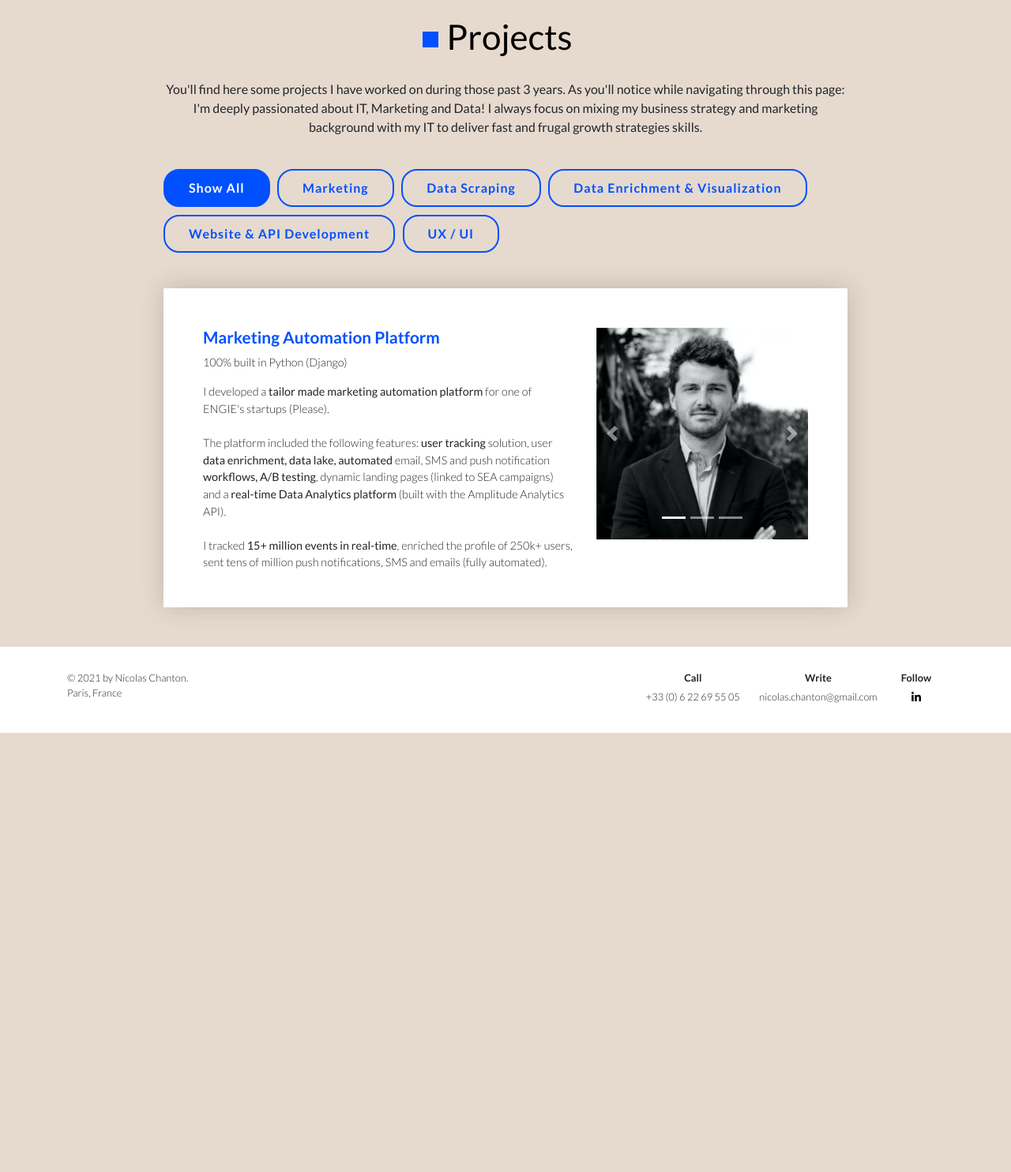
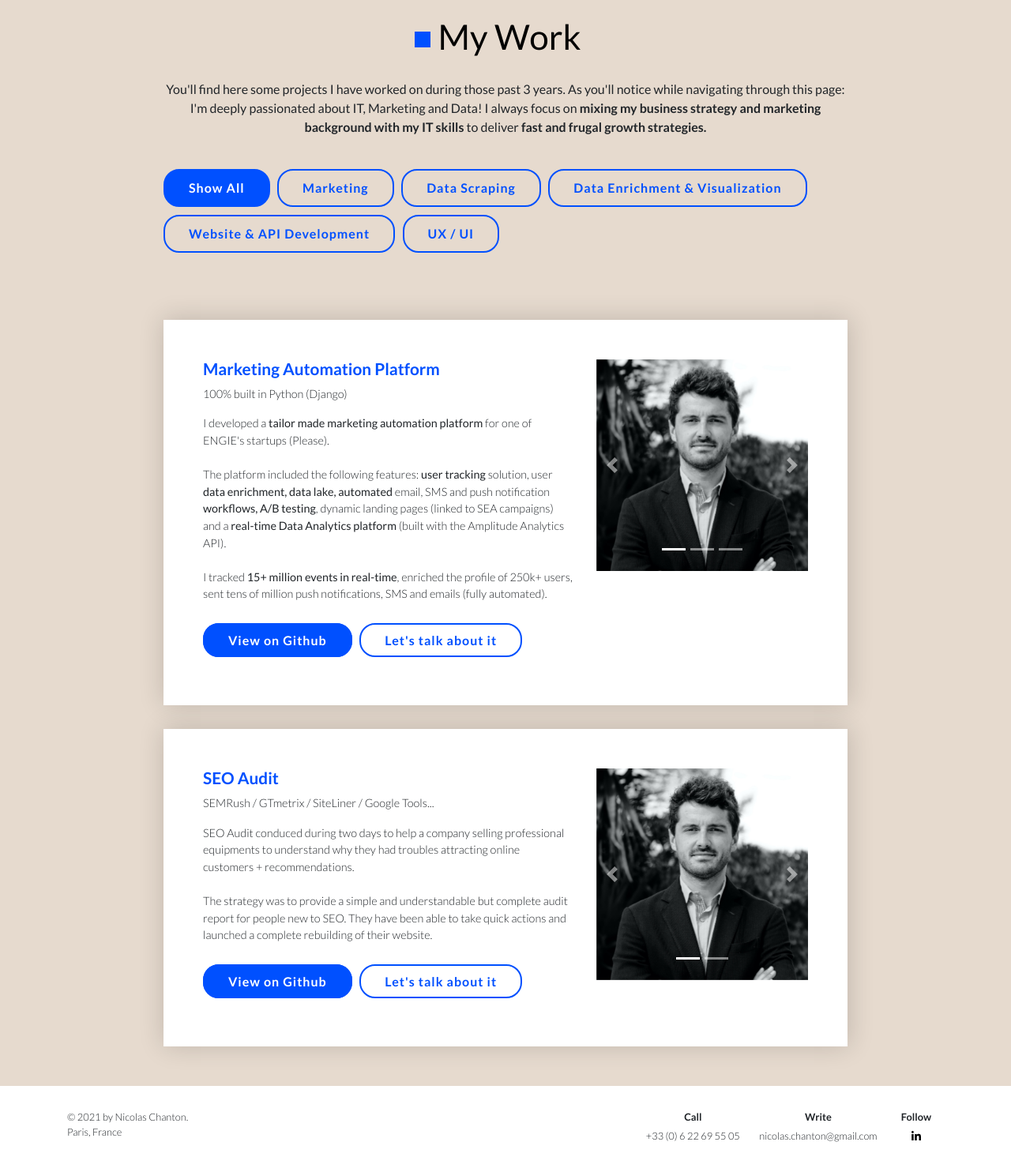
Before and after one commit to nicolaschanton/my-portfolio, a PHP site: page /projects.html in a window 1280 px wide. Shown: the whole page at 79% size. Before the commit the page ends 928 px from the top, so only its background shows below. Run offline with PHP 8.4, Linux system fonts and the light colour scheme; some libraries are stand-ins or nearby versions.

Commit message:
added button section to projects item

```diff
--- a/css/main.css
+++ b/css/main.css
@@ -626,6 +626,12 @@ button:focus {
 
 }
 
+#presentation-projects .right-container-buttons-item {
+    display: inline-block;
+    min-height: 50px;
+    padding: 20px 0 40px 0;
+}
+
 /* NAVBAR */
 
 
--- a/index.html
+++ b/index.html
@@ -96,7 +96,7 @@
                                         </div>
 
                                         <div class="right-container-buttons-item">
-                                            <a href="projects.html" class="button-secondary">Projects</a>
+                                            <a href="projects.html" class="button-secondary">My Work</a>
                                         </div>
 
                                     </div>
--- a/projects.html
+++ b/projects.html
@@ -50,14 +50,14 @@
                         <div class="title">
                             <div class="blue-square"></div>
                             <div class="title-text">
-                                <h1>Projects</h1>
+                                <h1>My Work</h1>
                             </div>
                         </div>
                         <div class="subtitle center">
                             <p>You'll find here some projects I have worked on during those past 3 years. As you'll notice
                                     while navigating through this page: I'm deeply passionated about IT, Marketing and Data!
-                                    I always focus on mixing my business strategy and marketing background with my IT
-                                    to deliver fast and frugal growth strategies skills.</p>
+                                    I always focus on <b>mixing my business strategy and marketing background with my IT skills</b>
+                                    to deliver <b>fast and frugal growth strategies.</b></p>
                         </div>
 
                         <div class="right-container-buttons-item padding-top-20">
@@ -73,7 +73,7 @@
 
                             <!-- MARKETING -->
                             <!-- MARKETING AUTOMATION -->
-                            <div id="marketingAutomationPlatform" class="projects-container-item filterDiv Marketing">
+                            <div class="projects-container-item filterDiv Marketing">
 
                                 <div class="projects-container-item-text">
                                     <h3>Marketing Automation Platform</h3>
@@ -92,15 +92,25 @@
                                             users, sent tens of million push notifications, SMS and emails (fully
                                             automated).</p>
 
+                                    <div class="right-container-buttons">
+                                        <div class="right-container-buttons-item">
+                                            <a href="" target="_blank" class="button-primary">View on Github</a>
+                                        </div>
+
+                                        <div class="right-container-buttons-item">
+                                            <a href="mailto:nicolas.chanton@gmail.com" class="button-secondary">Let's talk about it</a>
+                                        </div>
+                                    </div>
+
                                     </div>
 
                                     <div class="projects-container-item-carousel">
 
-                                        <div id="carouselExampleIndicators" class="carousel slide" data-ride="carousel" data-interval="false">
+                                        <div id="carousel1" class="carousel slide" data-ride="carousel" data-interval="false">
                                             <ol class="carousel-indicators">
-                                              <li data-target="#carouselExampleIndicators" data-slide-to="0" class="active"></li>
-                                              <li data-target="#carouselExampleIndicators" data-slide-to="1"></li>
-                                              <li data-target="#carouselExampleIndicators" data-slide-to="2"></li>
+                                              <li data-target="#carousel1" data-slide-to="0" class="active"></li>
+                                              <li data-target="#carousel1" data-slide-to="1"></li>
+                                              <li data-target="#carousel1" data-slide-to="2"></li>
                                             </ol>
 
                                           <div class="carousel-inner">
@@ -115,12 +125,12 @@
                                               </div>
                                           </div>
 
-                                            <a class="carousel-control-prev" href="#carouselExampleIndicators" role="button" data-slide="prev">
+                                            <a class="carousel-control-prev" href="#carousel1" role="button" data-slide="prev">
                                                 <span class="carousel-control-prev-icon" aria-hidden="true"></span>
                                                 <span class="sr-only">Previous</span>
                                             </a>
 
-                                            <a class="carousel-control-next" href="#carouselExampleIndicators" role="button" data-slide="next">
+                                            <a class="carousel-control-next" href="#carousel1" role="button" data-slide="next">
                                                 <span class="carousel-control-next-icon" aria-hidden="true"></span>
                                                 <span class="sr-only">Next</span>
                                             </a>
@@ -130,6 +140,64 @@
 
                                 </div>
 
+                            <!-- SEO AUDIT -->
+                            <div class="projects-container-item filterDiv Marketing">
+
+                                <div class="projects-container-item-text">
+                                    <h3>SEO Audit</h3>
+                                        <p>SEMRush / GTmetrix / SiteLiner / Google Tools...</p>
+
+                                        <p>SEO Audit conduced during two days to help a company selling professional
+                                            equipments to understand why they had troubles attracting online customers
+                                            + recommendations.
+                                            <br><br>
+                                            The strategy was to provide a simple and understandable but complete audit
+                                            report for people new to SEO. They have been able to take quick actions and
+                                            launched a complete rebuilding of their website.</p>
+
+                                    <div class="right-container-buttons">
+                                        <div class="right-container-buttons-item">
+                                            <a href="" target="_blank" class="button-primary">View on Github</a>
+                                        </div>
+
+                                        <div class="right-container-buttons-item">
+                                            <a href="mailto:nicolas.chanton@gmail.com" class="button-secondary">Let's talk about it</a>
+                                        </div>
+                                    </div>
+
+                                    </div>
+
+                                    <div class="projects-container-item-carousel">
+
+                                        <div id="carousel2" class="carousel slide" data-ride="carousel" data-interval="false">
+                                            <ol class="carousel-indicators">
+                                              <li data-target="#carousel2" data-slide-to="0" class="active"></li>
+                                              <li data-target="#carousel2" data-slide-to="1"></li>
+                                            </ol>
+
+                                          <div class="carousel-inner">
+                                              <div class="carousel-item active">
+                                                  <img class="d-block w-100 lazyload" src="img/Profile_Picture_Light.jpg" alt="First slide">
+                                              </div>
+                                              <div class="carousel-item">
+                                                  <img class="d-block w-100 lazyload" src="img/Profile_Picture_Light.jpg" alt="Second slide">
+                                              </div>
+                                          </div>
+
+                                            <a class="carousel-control-prev" href="#carousel2" role="button" data-slide="prev">
+                                                <span class="carousel-control-prev-icon" aria-hidden="true"></span>
+                                                <span class="sr-only">Previous</span>
+                                            </a>
+
+                                            <a class="carousel-control-next" href="#carousel2" role="button" data-slide="next">
+                                                <span class="carousel-control-next-icon" aria-hidden="true"></span>
+                                                <span class="sr-only">Next</span>
+                                            </a>
+
+                                        </div>
+                                    </div>
+
+                                </div>
 
                             <!-- DATA SCRAPING -->
 
```
